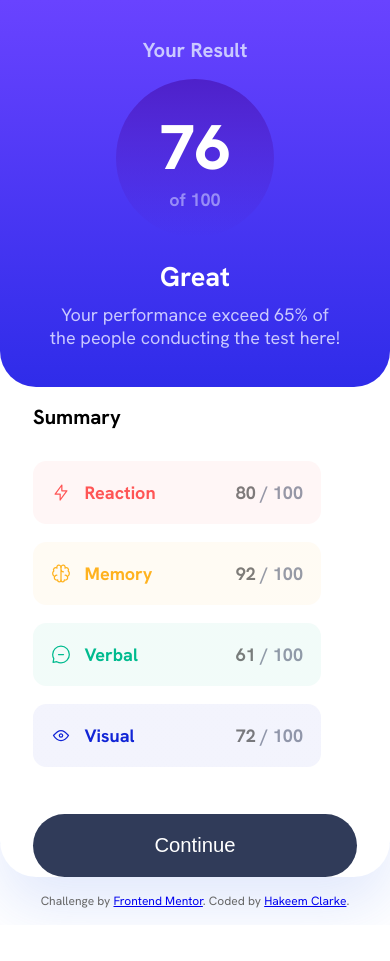
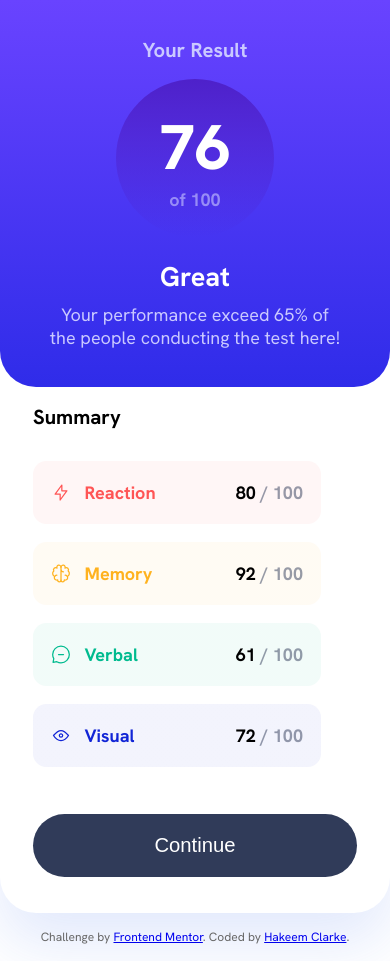
Before and after one commit to hakeem-jc/results-summary, a React (Vite) app: page / in a window 390 px wide. Before the commit the page ends 925 px from the top, so only its background shows below. Built offline with nearby package versions, Linux system fonts and the light colour scheme.

Commit message:
Update label text

```diff
--- a/src/App.css
+++ b/src/App.css
@@ -129,6 +129,7 @@
 
     .results__summary_container {
         width: 100%;
+        padding-bottom: 2rem;
     }
 
     .results__title {
@@ -160,10 +161,6 @@
         font-size: 1.125rem;
     }
 
-    .results__summary button  {
-
-    }
-
     .app__attribution {
         position: relative;
     }
--- a/src/components/Score/Score.css
+++ b/src/components/Score/Score.css
@@ -20,14 +20,11 @@
     font-size: 1.125rem;
 }
 
-.score__summary-score {
+
+.score__summary-score span {
     color: #303B59;
     opacity: 0.5;
-}
 
-.score__summary-score span {
-    color: black;
-    opacity: 1;
 }
 
 .score__summary-red {
--- a/src/components/Score/Score.tsx
+++ b/src/components/Score/Score.tsx
@@ -16,7 +16,7 @@ const Score:FC<ScoreProps> = (props) => {
                 <img className='score__summary-item__icon' src={icon} alt="icon" />
                 <h3 className='score__summary-label'>{title}</h3>
             </div>
-            <h3 className='score__summary-score'><span>{score}</span> / 100</h3>
+            <h3 className='score__summary-score'>{score} <span>/ 100</span></h3>
         </div>
     );
 }
```
